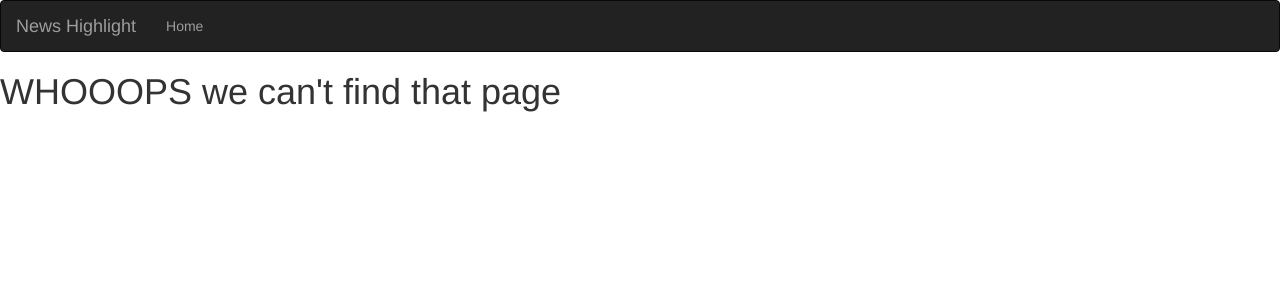
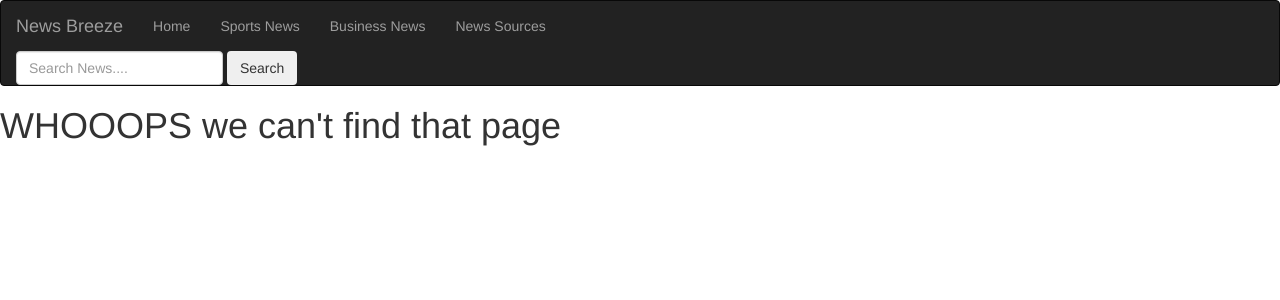
Before and after one commit to NyururuKelvin/newsApp, a Python web app: template app/templates/fourOwfour.html in a window 1280 px wide. Shown: the top 300 px of the page. Run offline with Jinja, Linux system fonts and the light colour scheme; the template is opened without the code that fills it, so the values that code supplies are empty; some libraries are stand-ins or nearby versions.

Commit message:
my commit add templates code

```diff
--- a/app/templates/base.html
+++ b/app/templates/base.html
@@ -1,14 +1,22 @@
 {% extends 'bootstrap/base.html'%}
+{% import 'macros.html' as macro %}
 <!DOCTYPE html>
 <html lang="en">
 <head>
     <meta charset="UTF-8">
     <meta name="viewport" content="width=device-width, initial-scale=1.0">
-    <title>newsApp</title>
+    <title>News | Feed</title>
 </head>
-<body>
-    {% block navbar %}
-        {% include 'navbar.html' %}
-    {% endblock %}
+<body class="container">
+{% block styles%}
+    {{super()}}
+    <link rel="stylesheet" type="text/css" href="{{url_for('static',filename='css/index.css')}}">
+{% endblock%}
+
+{% block navbar%}
+    {% include 'navbar.html' %}
+{% endblock%}
+
+
 </body>
 </html>
--- a/app/templates/navbar.html
+++ b/app/templates/navbar.html
@@ -1,4 +1,4 @@
-<div class="navbar navbar-inverse" role="navigation">
+<div class="navbar navbar-inverse " role="navigation">
     <div class="container-fluid">
         <div class="navbar-header">
             <button type="button" class="navbar-toggle" data-toggle="collapse" data-target=".navbar-collapse">
@@ -7,12 +7,29 @@
               <span class="icon-bar"></span>
               <span class="icon-bar"></span>
             </button>
-            <a class="navbar-brand" href="/"> News Highlight </a>
+            <a class="navbar-brand" href="/"> News Breeze </a>
         </div>
         <div class="navbar-collapse collapse">
             <ul class="nav navbar-nav">
                 <li><a href="/">Home</a></li>
+                <li><a href="/sports">Sports News</a></li>
+                <li><a href="/business">Business News</a></li>
+                <li class="nav-item dropdown">
+                    <a class="nav-link dropdown-toggle" href="#" id="navbarDropdown" role="button" data-toggle="dropdown" aria-haspopup="true" aria-expanded="false">
+                        News Sources
+                    </a>
+                    <div class="dropdown-menu" aria-labelledby="navbarDropdown">
+                        <ul>
+                        {{macro.getSources(sources)}}
+                        </ul>
+                    </div>
+                </li>
+            </ul>
         </div>
+        <form class="form-inline my-2 my-lg-0">
+            <input class="form-control mr-sm-2" type="search" placeholder="Search News...." aria-label="Search" name="search_name">
+            <button class="btn btn-outline-success my-2 my-sm-0" type="submit">Search</button>
+        </form>
+    </div>
 
-    </div>
 </div>
```
